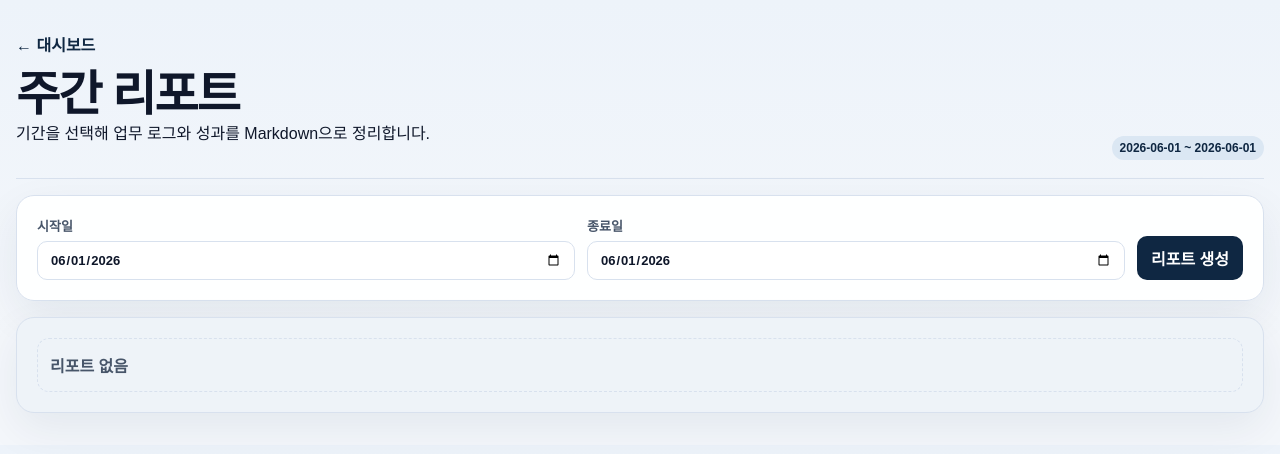
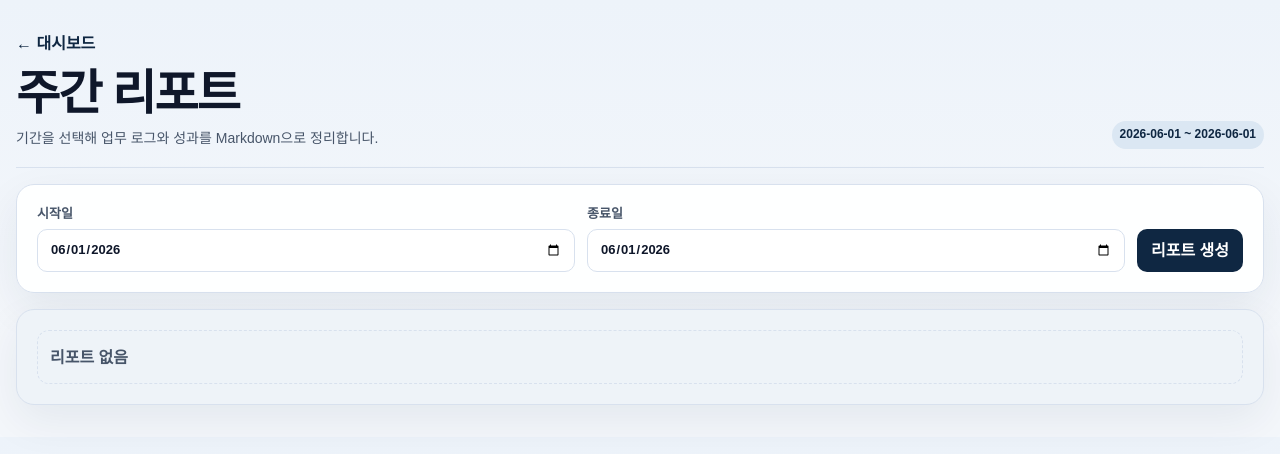
Before and after one commit to Leegiyeon/work-support, a Next.js app in the folder frontend/: page /reports in a window 1280 px wide. Shown: the top 454 px of the page. Built offline with nearby package versions, Linux system fonts and the light colour scheme.

Commit message:
omx(team): auto-checkpoint worker-2 [2]

```diff
--- a/frontend/app/globals.css
+++ b/frontend/app/globals.css
@@ -26,6 +26,7 @@ body {
   background: linear-gradient(180deg, #edf3fa 0, var(--background) 340px);
   color: var(--foreground);
   font-family: Arial, Helvetica, sans-serif;
+  line-height: 1.45;
 }
 
 .page-shell {
@@ -111,9 +112,12 @@ select {
 
 input:focus,
 textarea:focus,
-select:focus {
-  border-color: var(--accent-blue);
-  box-shadow: 0 0 0 4px color-mix(in srgb, var(--accent-blue) 12%, transparent);
+select:focus,
+button:focus-visible,
+a:focus-visible,
+summary:focus-visible {
+  outline: 3px solid rgba(37, 99, 235, 0.22);
+  outline-offset: 2px;
 }
 
 textarea {
@@ -165,6 +169,19 @@ textarea {
   color: var(--muted);
   font-size: 15px;
   line-height: 1.55;
+}
+
+.page-subtitle,
+.panel-subtitle {
+  max-width: 720px;
+  margin: 8px 0 0;
+  color: var(--muted);
+  font-size: 14px;
+  line-height: 1.5;
+}
+
+.panel-subtitle {
+  margin: 8px 0 14px;
 }
 
 .panel {
@@ -213,6 +230,8 @@ textarea {
   color: #ffffff;
   padding: 10px 14px;
   font-weight: 800;
+  gap: 6px;
+  min-height: 40px;
   text-decoration: none;
   cursor: pointer;
   transition: background 0.18s ease, box-shadow 0.18s ease, transform 0.18s ease;
@@ -234,6 +253,15 @@ textarea {
 .form-actions button:hover {
   transform: translateY(-1px);
   box-shadow: var(--shadow-card);
+}
+
+.primary-link:hover,
+.secondary-button:hover,
+.report-controls button:hover,
+.stacked-form button:hover,
+.form-actions button:hover,
+.table-link-button:hover {
+  filter: brightness(1.06);
 }
 
 .secondary-button {
```
